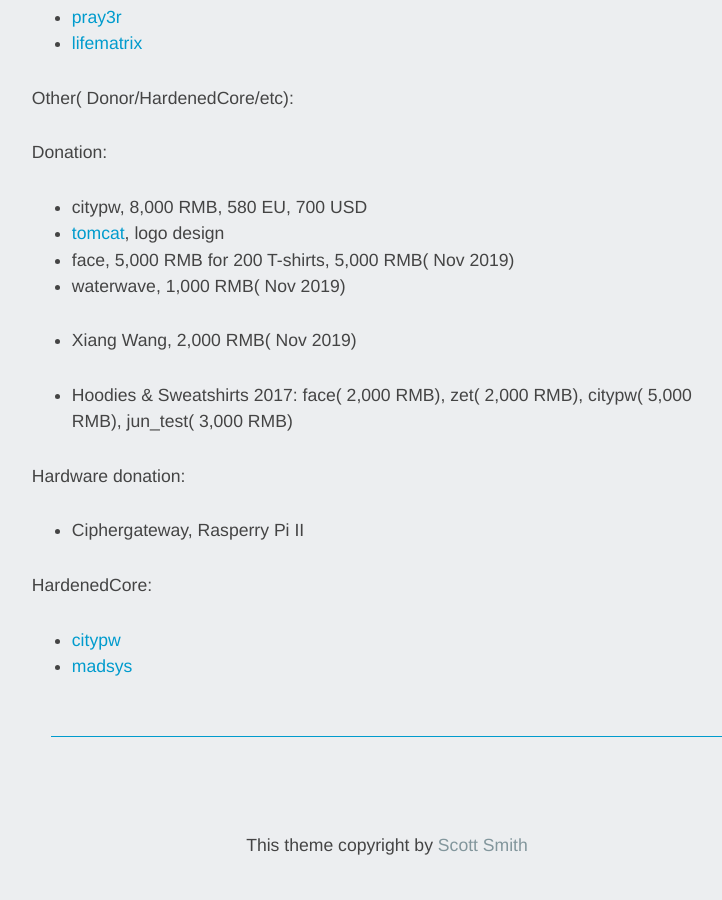
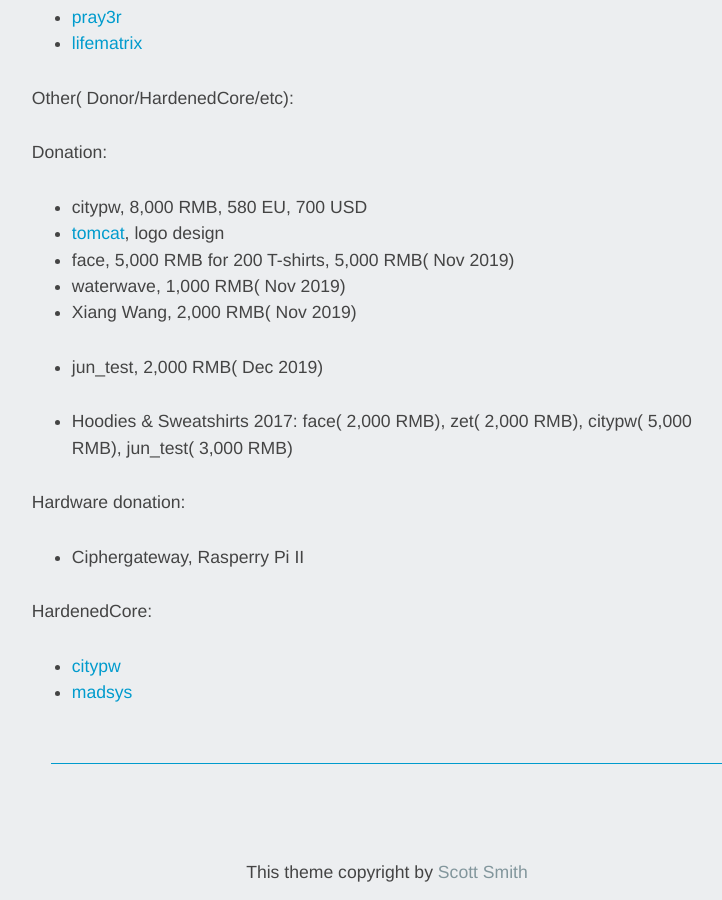
Before and after one commit to hardenedlinux/hardenedlinux.github.io, a Jekyll site: the page built from about2.md, in a window 1280 px wide and 900 px high, scrolled down 1458 px. Shown: the whole window, without its empty margins (253-975 px from the left). Built offline with Jekyll 4.4.1, drawn with Linux system fonts in a browser that asks for light colours; before the commit the page ends 2332 px from its top, so only the background shows below that.

Commit message:
update donor

```diff
--- a/about2.md
+++ b/about2.md
@@ -55,6 +55,7 @@ Donation:
 * face, 5,000 RMB for 200 T-shirts, 5,000 RMB( Nov 2019)
 * waterwave, 1,000 RMB( Nov 2019)
 * Xiang Wang, 2,000 RMB( Nov 2019)
+* jun_test, 2,000 RMB( Dec 2019)
 
 * Hoodies & Sweatshirts 2017: face( 2,000 RMB), zet( 2,000 RMB), citypw( 5,000 RMB), jun_test( 3,000 RMB)
 
```
